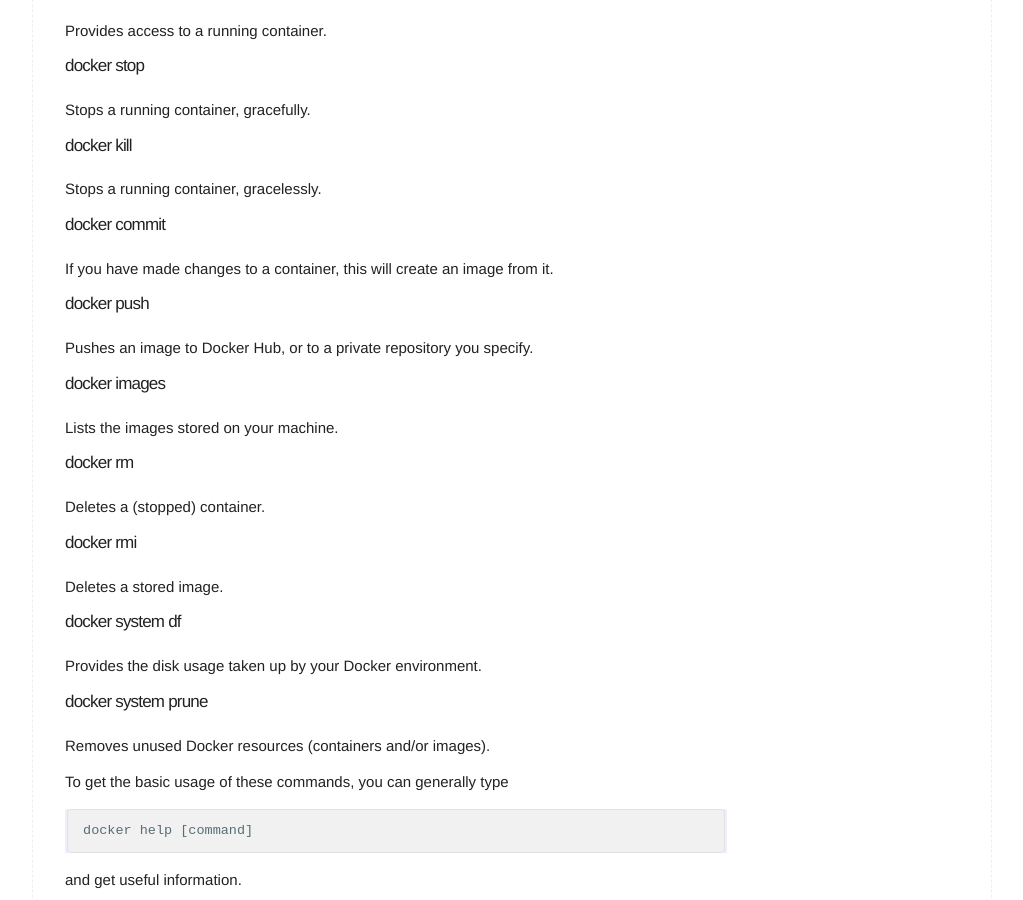
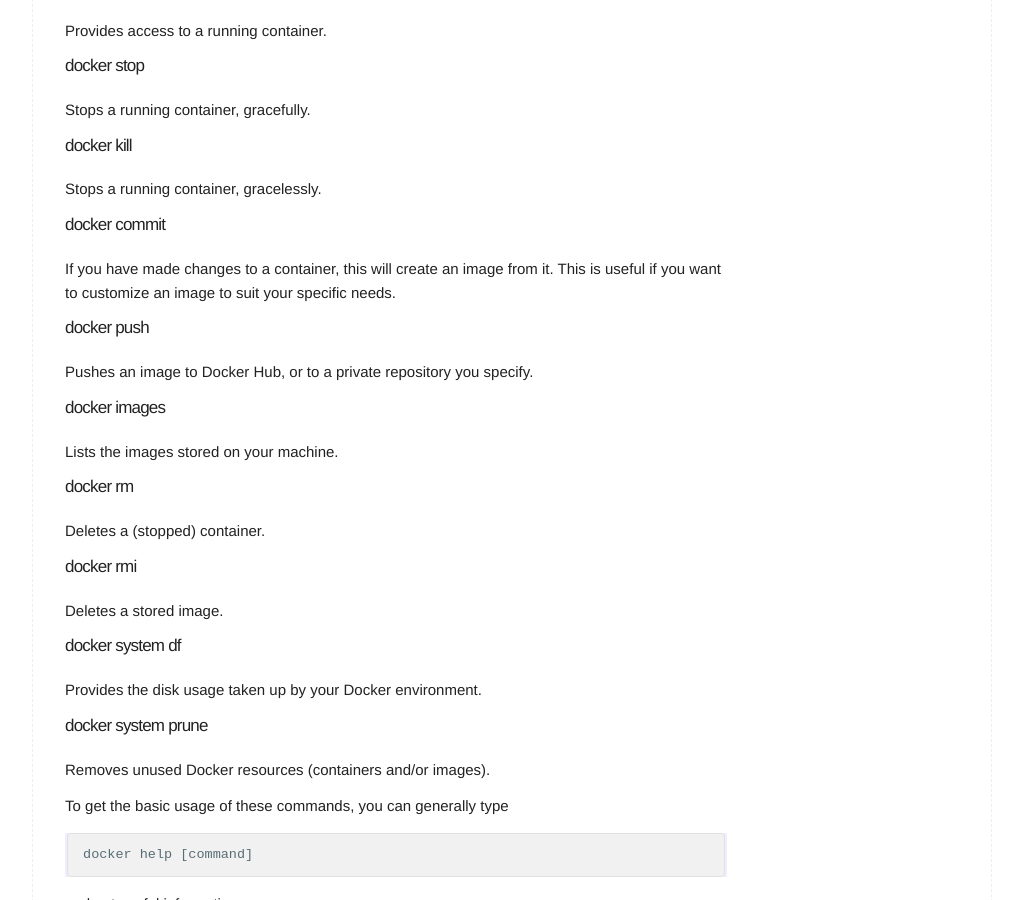
Before and after one commit to adamvinueza/adamvinueza.github.io, a Jekyll site: the page built from _posts/2020-01-11-docker-in-fifteen.md, in a window 1280 px wide and 900 px high, scrolled down 1226 px. Shown: the whole window, without its empty margins (128-1151 px from the left). Built offline with Jekyll 4.4.1, drawn with Linux system fonts in a browser that asks for light colours.

Commit message:
commit explication

```diff
--- a/_posts/2020-01-11-docker-in-fifteen.md
+++ b/_posts/2020-01-11-docker-in-fifteen.md
@@ -67,7 +67,8 @@ Stops a running container, gracefully.
 Stops a running container, gracelessly.
 
 #### docker commit
-If you have made changes to a container, this will create an image from it.
+If you have made changes to a container, this will create an image from it. This
+is useful if you want to customize an image to suit your specific needs.
 
 #### docker push
 Pushes an image to Docker Hub, or to a private repository you specify.
```
